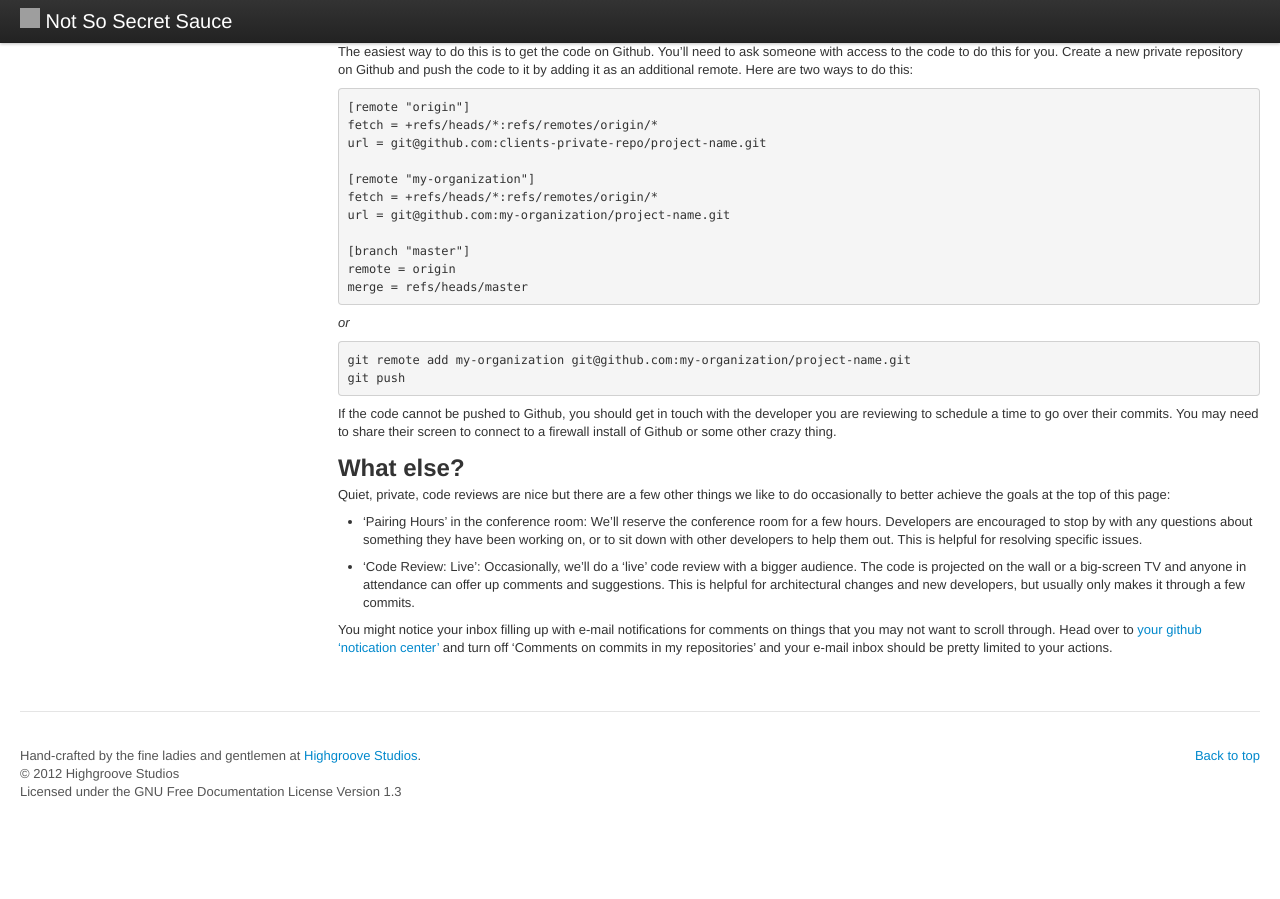
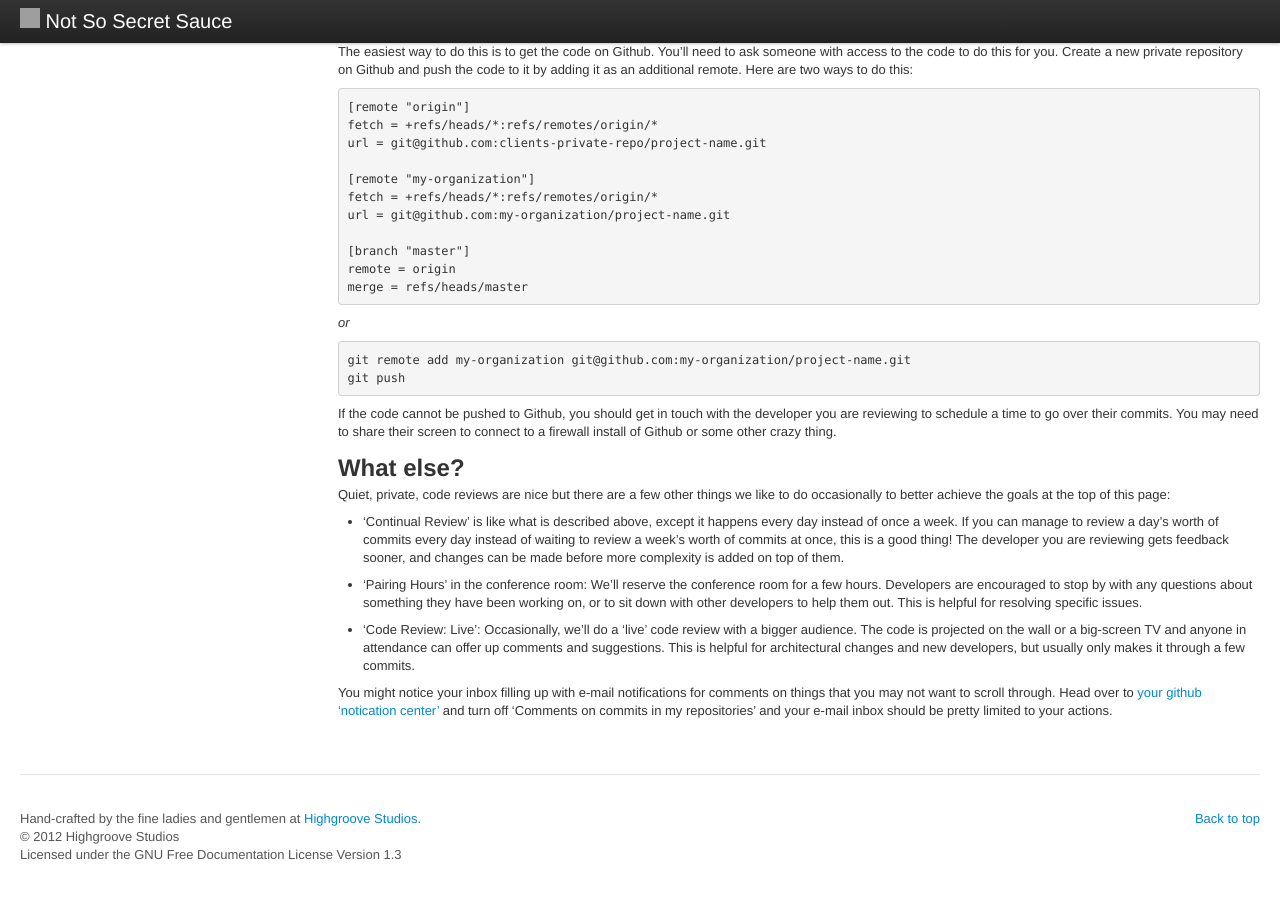
Before and after one commit to daveworth/not-so-secret-sauce, a Jekyll site: the page built from topics/code-reviews-howto.md, in a window 1280 px wide and 900 px high, scrolled down 767 px. Built offline with Jekyll 4.4.1, drawn with Linux system fonts in a browser that asks for light colours; nearby versions of some CDN libraries; comment, search, counter and statistics services are not loaded; before the commit the page ends 1604 px from its top, so only the background shows below that; grey boxes are pictures that could not be loaded.

Commit message:
Adds continual reviews to Code Reviews HOWTO

```diff
--- a/topics/code-reviews-howto.md
+++ b/topics/code-reviews-howto.md
@@ -70,6 +70,8 @@ If the code cannot be pushed to Github, you should get in touch with the develop
 
 Quiet, private, code reviews are nice but there are a few other things we like to do occasionally to better achieve the goals at the top of this page:
 
+* 'Continual Review' is like what is described above, except it happens every day instead of once a week. If you can manage to review a day's worth of commits every day instead of waiting to review a week's worth of commits at once, this is a good thing! The developer you are reviewing gets feedback sooner, and changes can be made before more complexity is added on top of them.
+
 * 'Pairing Hours' in the conference room:  We'll reserve the conference room for a few hours. Developers are encouraged to stop by with any questions about something they have been working on, or to sit down with other developers to help them out. This is helpful for resolving specific issues.
 
 * 'Code Review: Live':  Occasionally, we'll do a 'live' code review with a bigger audience. The code is projected on the wall or a big-screen TV and anyone in attendance can offer up comments and suggestions. This is helpful for architectural changes and new developers, but usually only makes it through a few commits.
```
